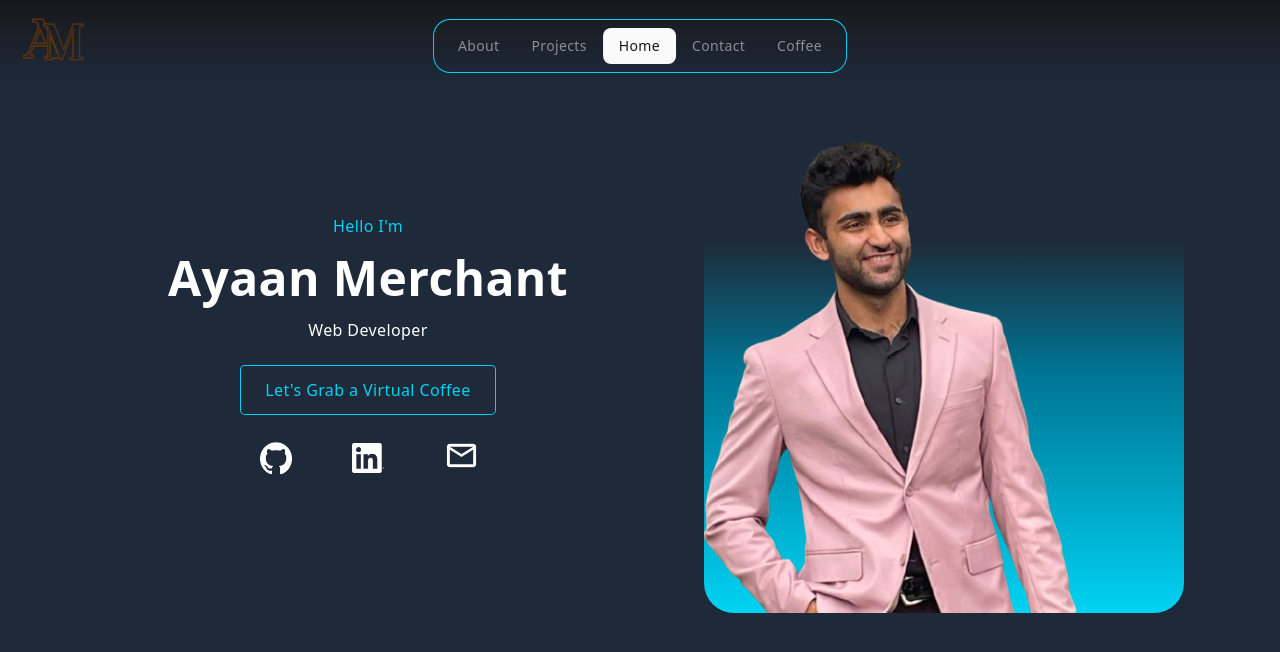
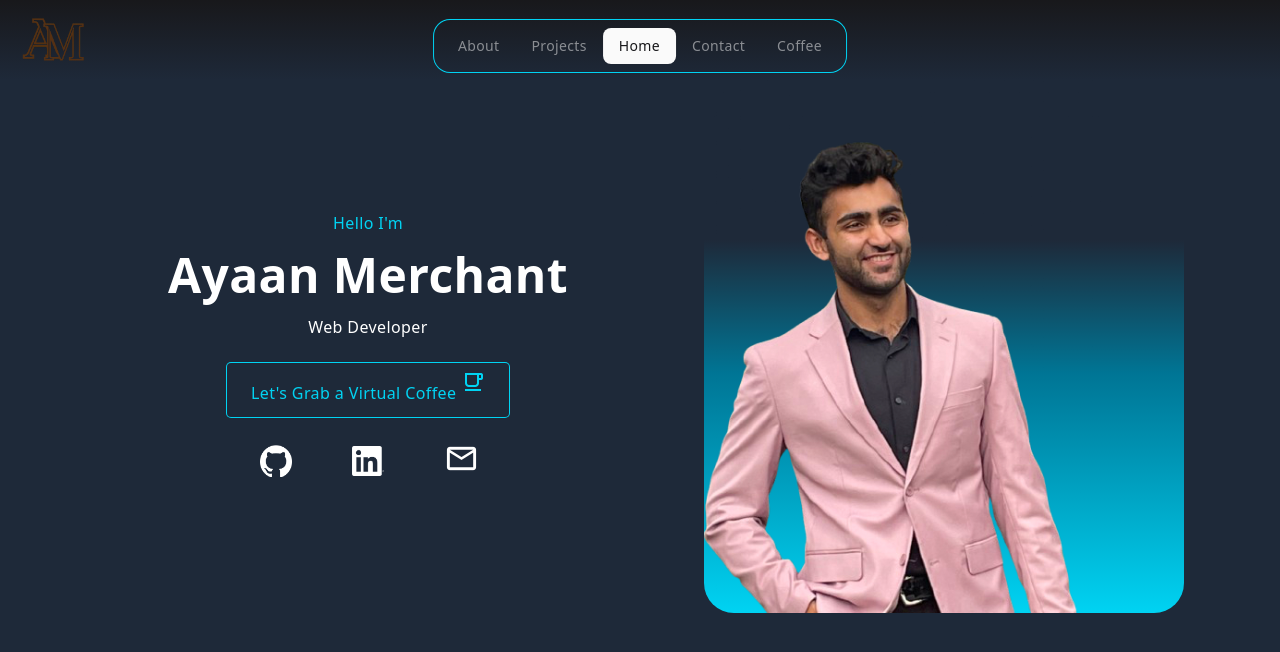
Before and after one commit to AyaanM/Portfolio, a React (Vite) app: page / in a window 1280 px wide. Shown: the top 652 px of the page. Built offline with nearby package versions, Linux system fonts and the light colour scheme.

Commit message:
changes to coffee button

```diff
--- a/src/components/Hero.jsx
+++ b/src/components/Hero.jsx
@@ -11,13 +11,13 @@ const Hero = () => {
                 <h1 className="headline-1 my-3">Ayaan Merchant</h1>
                 <p className="font-light my-3">Web Developer</p>
 
-                <a href="#coffee" className="inline-block px-6 py-3 my-3 ring-cyan text-cyan-400 rounded">
-                    Let's Grab a Virtual Coffee</a>
+                <a href="#coffee" className="coffee-btn">
+                    Let's Grab a Virtual Coffee <span className="material-symbols-outlined animate-bounce">local_cafe</span></a>
 
                 <div className="container flex gap-15 justify-center items-center my-3">
-                    <div className="w-8"><a href="https://github.com/AyaanM" target="_blank"><img src="/Portfolio/github_logo_white.png" alt="GitHub"/></a></div>
-                    <div className="w-8"><a href="https://www.linkedin.com/in/ayaanm1/" target="_blank"><img src="/Portfolio/link_logo_white.png" className="w-full h-full object-contain" alt="LinkedIn"/></a></div>
-                    <div className="w-8"><a href="mailto:ayaan.merchant08@gmail.com" target="_blank"><span className="material-symbols-outlined" style={{fontSize: '35px'}}>mail</span></a></div>
+                    <div className="socials"><a href="https://github.com/AyaanM" target="_blank"><img src="/Portfolio/github_logo_white.png" alt="GitHub"/></a></div>
+                    <div className="socials"><a href="https://www.linkedin.com/in/ayaanm1/" target="_blank"><img src="/Portfolio/link_logo_white.png" className="w-full h-full object-contain" alt="LinkedIn"/></a></div>
+                    <div className="socials"><a href="mailto:ayaan.merchant08@gmail.com" target="_blank"><span className="material-symbols-outlined" style={{fontSize: '35px'}}>mail</span></a></div>
                 </div>
             </div>
 
--- a/src/index.css
+++ b/src/index.css
@@ -8,10 +8,6 @@ html {
 
 body {
   @apply bg-gray-800 h-[200vh]
-}
-
-.ring-cyan {
-  @apply ring-1 ring-cyan-400
 }
 
 /* TYPOGRAPHY */
@@ -29,7 +25,7 @@ body {
   @apply px-4 mx-auto lg:px-8 xl:max-w-6xl;
 }
 
-/* COMPONENTS */
+/* ---------------------- COMPONENTS --------------------------- */
 
 /* HEADER */
 .menu-btn {
@@ -60,3 +56,20 @@ body {
 .navbar .active-box {
   @apply absolute top-2 left-2 right-2 h-9 bg-zinc-50 rounded-lg -z-10 transition-[top,left] duration-700
 }
+
+/* HERO */
+.coffee-btn {
+  @apply inline-block px-6 py-3 my-3 ring-1 ring-cyan-400 text-cyan-400 rounded
+}
+
+.coffee-btn:hover {
+  @apply animate-ping
+}
+
+.socials {
+  @apply w-8
+}
+
+.socials:hover {
+  @apply animate-bounce duration-20
+}
```
